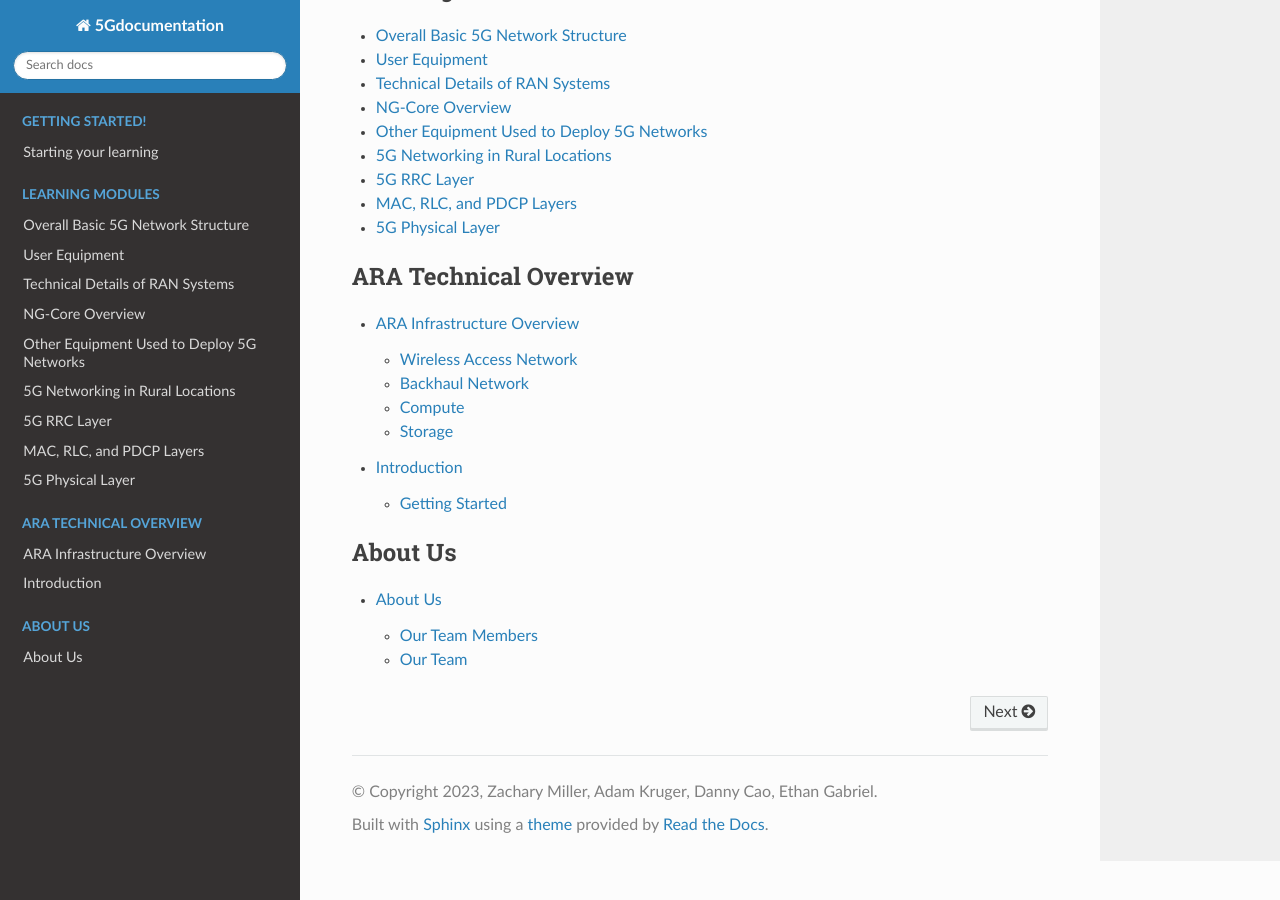
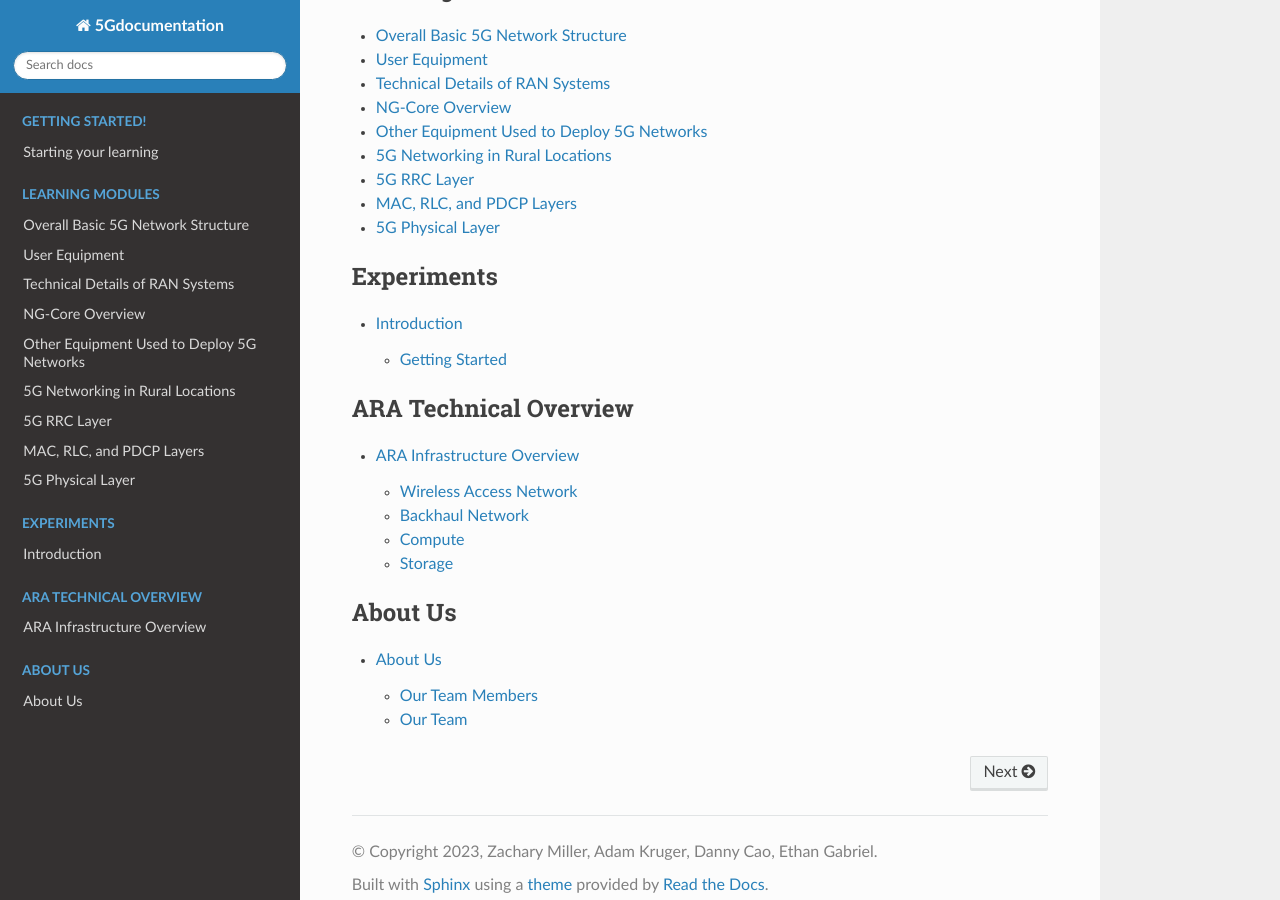
Before and after one commit to zachlop1/5Gdocumentation, a Sphinx documentation site: the page built from docs/source/index.rst, in a window 1280 px wide and 900 px high, scrolled down 796 px. Built offline with Sphinx 7.4.7 and the Read the Docs theme 2.0.0, drawn with Linux system fonts in a browser that asks for light colours; pages that are not in the unit, such as notebooks, are missing from menus.

Commit message:
Update index.rst

```diff
--- a/docs/source/index.rst
+++ b/docs/source/index.rst
@@ -36,16 +36,15 @@ If you're new, be sure to look at the :ref:`beginner<settingup>` page!
    :maxdepth: 2
    :caption: Experiments
 
+   experiments
+   ARAranExperiments
+
 .. toctree::
    :maxdepth: 2
    :caption: ARA Technical Overview
 
    ARAoverview
 
-
-   experiments
-   ARAranExperiments
-
 .. toctree::
    :maxdepth: 2
    :caption: About Us
```
